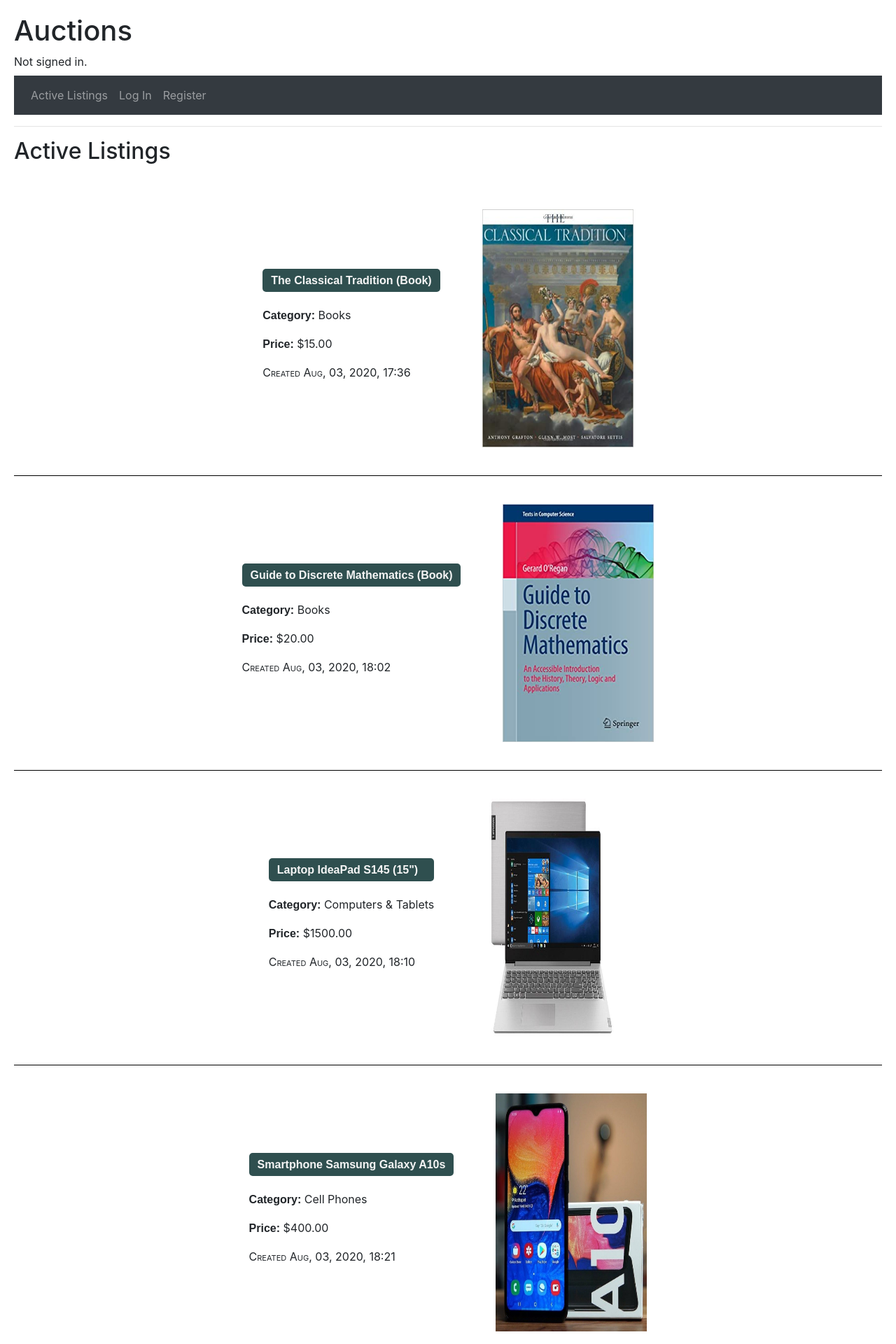
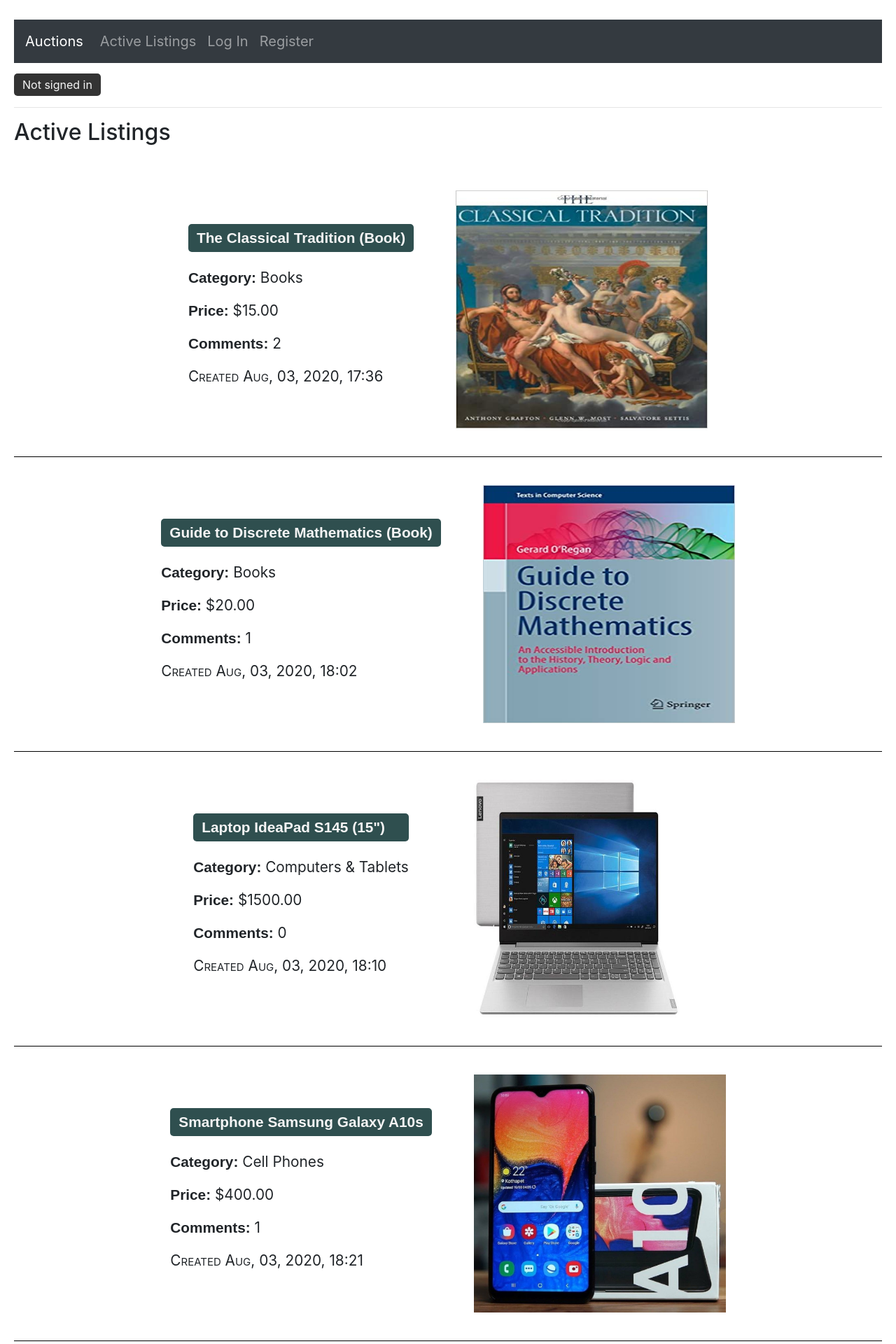
Before and after one commit to alfiomartini/commerce, a Django app: page / in a window 1280 px wide. Shown: the top 1920 px of the page at 70% size. Run offline with Django 3.2, Linux system fonts and the light colour scheme; data comes from the database, SQL or seed files in the repository; both versions use the stored data as it was after the commit; tables that the repository leaves empty hold one stand-in row (values such as "Sample post"); some libraries are stand-ins or nearby versions.

Commit message:
Added comments to the listing page

```diff
--- a/auctions/admin.py
+++ b/auctions/admin.py
@@ -1,7 +1,9 @@
 from django.contrib import admin
-from .models import User, Listing, Category
+from .models import User, Listing, Category, Bid, Comment
 
 # Register your models here.
 admin.site.register(User)
 admin.site.register(Listing)
 admin.site.register(Category)
+admin.site.register(Bid)
+admin.site.register(Comment)
--- a/auctions/models.py
+++ b/auctions/models.py
@@ -9,6 +9,9 @@
 
 class User(AbstractUser):
     whatchlist = models.ManyToManyField('Listing', blank=True, related_name='users')
+
+    def __str__(self):
+        return self.username
 
 class Category(models.Model):
     id = models.AutoField(primary_key=True)
@@ -37,6 +40,20 @@
         # return f"{self.title} (Created {self.datetime.strftime('%Y-%m-%d %H:%M')})"
         return f"{self.title} (Created {self.datetime.strftime('%b. %d, %Y, %H:%M')})"
 
+    def num_comments(self):
+        return self.listing_comments.all().count()
+
+    def comments(self):
+        return self.listing_comments.all()
+
+    # return usernames of all users that made comments for a given listing
+    def users_in_comments(self):
+        user_list = []
+        # for each comment for a given listing
+        for comment in self.comments():
+            user_list.append(comment.by_user.username)
+        return user_list
+
 class ListingForm(ModelForm):
     class Meta:
         model = Listing
@@ -51,3 +68,37 @@
         #     'image':forms.ClearableFileInput(attrs = {'class': 'form-control'})
 
         # }
+
+class Bid(models.Model):
+    id = models.AutoField(primary_key=True)
+    bid = models.DecimalField(max_digits=8, decimal_places=2)
+    bidder = models.ForeignKey(User, on_delete=models.CASCADE, related_name="user_bids" )
+    to_listing = models.ForeignKey(Listing, on_delete=models.CASCADE,
+         related_name="listing_bids", blank=True, null=True)
+
+    def __str__(self):
+        return f"Bid = ${self.bid}"
+
+
+class BidForm(ModelForm):
+    class Meta:
+        model = Bid
+        fields = ['bid']
+
+
+class Comment(models.Model):
+    id = models.AutoField(primary_key=True)
+    comment = models.TextField(max_length=1000)
+    by_user = models.ForeignKey(User, on_delete=models.CASCADE, related_name="user_comments" )
+    to_listing = models.ForeignKey(Listing, on_delete=models.CASCADE, related_name="listing_comments" )
+
+    def __str__(self):
+        list = [self.comment, self.to_listing.title, 'by ' + self.by_user.username]
+        string = "\n".join(list)
+        return string
+
+
+class CommentForm(ModelForm):
+    class Meta:
+        model = Comment
+        fields = ['comment']
--- a/auctions/static/auctions/styles.css
+++ b/auctions/static/auctions/styles.css
@@ -5,13 +5,27 @@
   padding:20px;
 }
 
+nav li > a{
+  font-size: 20px;
+}
+
+.signed-in{
+  margin-top: 15px;
+}
 .flex-container{
   display: flex;
   flex-direction: row;
+  flex-wrap: wrap;
   justify-content: center;
   align-items: center;
   padding: 20px;
   border-bottom: 1px solid black;
+}
+
+@media screen and (max-size:768px){
+  .flex-container{
+    display: block;
+  }
 }
 
 .flex-container .list-item{
@@ -23,13 +37,13 @@
 
 
 .flex-container img{
-  width: 20vw;
+  width: 400px;
   height:380px;
   padding: 20px;
 }
 
 .flex-container .description{
-  width: 25vw;
+  width: 500px;
   height:250px;
   text-align: justify;
   padding: 20px;
@@ -40,11 +54,14 @@
 
 
 
-.list-item .items .field{
+span.field{
   font-family: Arial, Helvetica, sans-serif;
   font-weight: bold;
 }
 
+.list-item .items {
+  font-size: 1.3rem;
+}
 .list-item .items .date{
   font-variant: small-caps;
 }
@@ -92,7 +109,19 @@
   line-height: 1rem;
 }
 
-#create-form label{
+form label{
   font-family: Arial, Helvetica, sans-serif;
   font-weight: bold;
 }
+
+
+.comments-container{
+  width: 80%;
+  margin: 20px auto;
+  text-align: justify;
+}
+
+.comments-container,
+.description{
+  font-size: 1.2rem;
+}
--- a/auctions/templates/auctions/index.html
+++ b/auctions/templates/auctions/index.html
@@ -11,6 +11,7 @@
                   <p><a class='menu' href="{% url 'listing' listing.id %}"><span class="field">{{listing.title}}</span></a><p>
                   <p><span class="field">Category:</span> {{listing.category}}<p>
                   <p><span class="field">Price:</span> ${{listing.start_price}}<p>
+                  <p><span class="field">Comments:</span> {{listing.num_comments}}<p>
                   <p><span class="date">Created {{listing.datetime|date:"M, d, Y, H:i"}}</span></p>
                 </div>
             </div>
--- a/auctions/templates/auctions/layout.html
+++ b/auctions/templates/auctions/layout.html
@@ -4,19 +4,33 @@
 <html lang="en">
     <head>
         <title>{% block title %}Auctions{% endblock %}</title>
-        <link rel="stylesheet" href="https://stackpath.bootstrapcdn.com/bootstrap/4.4.1/css/bootstrap.min.css" integrity="sha384-Vkoo8x4CGsO3+Hhxv8T/Q5PaXtkKtu6ug5TOeNV6gBiFeWPGFN9MuhOf23Q9Ifjh" crossorigin="anonymous">
+         <!-- Latest compiled and minified CSS -->
+         <link rel="stylesheet"
+         href="https://maxcdn.bootstrapcdn.com/bootstrap/4.4.1/css/bootstrap.min.css" defer>
+        <!-- jQuery library -->
+        <script
+            src="https://ajax.googleapis.com/ajax/libs/jquery/3.4.1/jquery.min.js" defer>
+        </script>
+        <!-- Popper JS -->
+        <script
+            src="https://cdnjs.cloudflare.com/ajax/libs/popper.js/1.16.0/umd/popper.min.js" defer>
+        </script>
+        <!-- Latest compiled JavaScript -->
+        <script
+            src="https://maxcdn.bootstrapcdn.com/bootstrap/4.4.1/js/bootstrap.min.js" defer>
+        </script>
         <link href="{% static 'auctions/styles.css' %}" rel="stylesheet">
     </head>
     <body>
-        <h1>Auctions</h1>
-        <div>
-            {% if user.is_authenticated %}
-                Signed in as <strong>{{ user.username }}</strong>.
-            {% else %}
-                Not signed in.
-            {% endif %}
-        </div>
-        <nav class="navbar navbar-expand-sm bg-dark navbar-dark mt-2">
+        <nav class="navbar navbar-expand-md bg-dark navbar-dark mt-2">
+            <a class="navbar-brand" href="{% url 'index' %}">Auctions</a>
+            <!-- Toggler/collapsibe Button -->
+            <button class="navbar-toggler" type="button" data-toggle="collapse"
+                 data-target="#target">
+                <span class="navbar-toggler-icon"></span>
+            </button>
+            <!-- Navbar links -->
+            <div class="collapse navbar-collapse" id="target">
                 <ul class="navbar-nav">
                     <li class="nav-item">
                         <a class="nav-link" href="{% url 'index' %}">Active Listings</a>
@@ -45,7 +59,13 @@
                         </li>
                     {% endif %}
                 </ul>
+            </div>
         </nav>
+        {% if user.is_authenticated %}
+            <a class='edit-btn signed-in' href="{% url 'logout' %}"> Signed in as {{ user.username }}</a>
+        {% else %}
+            <a class='edit-btn signed-in' href="{% url 'login' %}"> Not signed in</a>
+        {% endif %}
         <hr>
         {% block body %}
         {% endblock %}
--- a/auctions/urls.py
+++ b/auctions/urls.py
@@ -11,4 +11,5 @@
     path("whatchlist/add/<int:listing_id>", views.whatchlist_add, name='whatch_add'),
     path("whatchlist/del/<int:listing_id>", views.whatchlist_del, name='whatch_del'),
     path('create/listing', views.create_listing, name='create_listing'),
+    path('comment/add/<int:listing_id>', views.add_comment, name='add_comment'),
 ]
--- a/auctions/views.py
+++ b/auctions/views.py
@@ -5,12 +5,17 @@
 from django.urls import reverse
 from django.contrib.auth.decorators import login_required
 
-from .models import User, Listing, Category, ListingForm, CategoryForm
+from .models import User, Listing, Category, ListingForm
+from .models import  CategoryForm, CommentForm, BidForm
+from .models import Comment, Bid
 
 # Create your views here.
 
 def index(request):
     listings = Listing.objects.all()
+    # for listing in listings:
+    #     for comment in listing.comments():
+    #         print(comment.comment)
     if request.user.is_authenticated:
         return render(request, "auctions/index.html", {'listings':listings,
           'counter':request.user.whatchlist.all().count()})
@@ -22,8 +27,15 @@
 def list_detail(request, listing_id):
     listing = Listing.objects.get(id=listing_id)
     user_id = request.user.id
+    username = request.user.username
     user = User.objects.get(id=user_id)
     whatchlist = user.whatchlist.all()
+    if username not in listing.users_in_comments():
+        can_comment = True
+        # print(f"{username} can comment")
+    else:
+        can_comment = False
+        # print(f"{username} cannot comment")
     if listing in whatchlist:
         whatched = True
     else:
@@ -31,7 +43,9 @@
     # print(whatchlist)
     return render(request, "auctions/listing.html",
         {'listing':listing, 'whatched':whatched,
-         'counter':request.user.whatchlist.all().count()})
+         'counter':request.user.whatchlist.all().count(),
+         'can_comment': can_comment,
+         'form':CommentForm()})
 
 @login_required(login_url='login')
 def whatchlist_add(request, listing_id):
@@ -89,6 +103,22 @@
         return render(request, 'auctions/create.html',
         {'form':form, 'counter':request.user.whatchlist.all().count()})
 
+@login_required(login_url='login')
+def add_comment(request, listing_id):
+    if request.method == 'POST':
+        form = CommentForm(request.POST)
+        if form.is_valid():
+            user_id = request.user.id
+            user = User.objects.get(id=user_id)
+            comment = form.cleaned_data['comment']
+            listing = Listing.objects.get(id=listing_id)
+            Comment.objects.create(comment=comment, to_listing=listing, by_user=user)
+            return redirect('index')
+        else:
+          return redirect('listing', listing_id=listing_id)
+    else:
+        return redirect('listing', listing_id=listing_id)
+
 def login_view(request):
     if request.method == "POST":
 
```
Also changed, not shown: auctions/templates/auctions/error.html (added, +13 -0 lines), auctions/templates/auctions/listing.html (+19 -0 lines), auctions/migrations/0009_bid_comments.py (added), auctions/migrations/0010_auto_20200806_1912.py (added), auctions/migrations/0011_bid_to_listing.py (added), db.sqlite3. Lines whose indentation alone changed are shown as unchanged.
